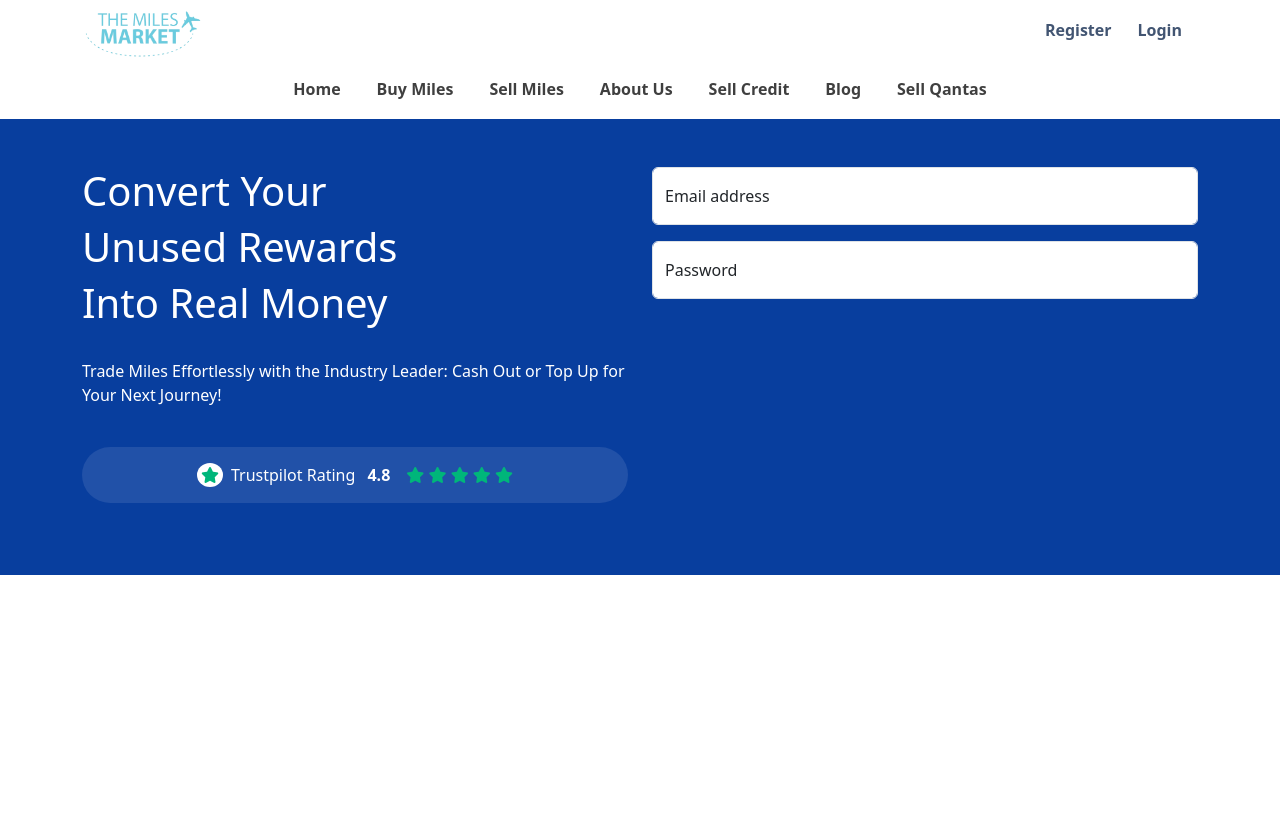
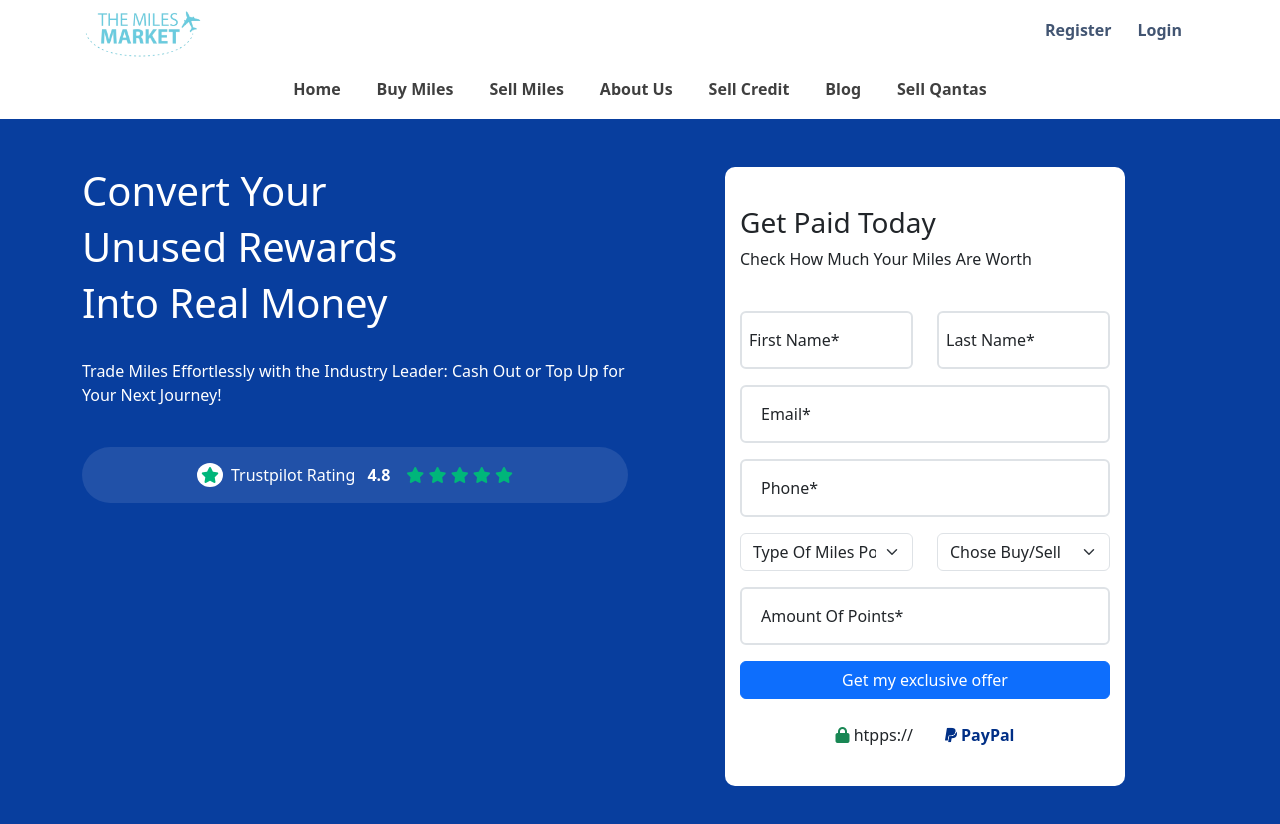
Before and after one commit to Sawom/The-Miles-Market, a plain HTML site: page index.html in a window 1280 px wide. Before the commit the page ends 800 px from the top, so only its background shows below. Drawn offline with Linux system fonts and the light colour scheme.

Commit message:
form done

```diff
--- a/css/index.css
+++ b/css/index.css
@@ -50,3 +50,12 @@
 .star{
   color: #00B67A;
 }
+
+/* form style */
+.formWidth {
+  max-width: 400px;
+  margin: auto;
+  background-color: white;
+  padding: 15px;
+  border-radius: 10px;
+}
--- a/index.html
+++ b/index.html
@@ -16,7 +16,6 @@
       crossorigin="anonymous"
       referrerpolicy="no-referrer"
     />
-
   </head>
   <body>
     <!-- navbar part -->
@@ -81,12 +80,12 @@
     </section>
     <!-- navbar part end -->
 
+    <!-- banner part -->
     <section class="divBack">
       <br />
       <br />
       <div class="container max-auto mb-5">
         <div class="row">
-
           <!-- 1st column -->
           <div class="col-12 col-lg-6 col-md-6">
             <h1 class="text-white">Convert Your</h1>
@@ -101,16 +100,21 @@
             <br />
 
             <!-- rating -->
-            <div class="d-flex justify-content-center align-items-center" style="background-color: #2151A8; border-radius: 50px;">
+            <div
+              class="d-flex justify-content-center align-items-center"
+              style="background-color: #2151a8; border-radius: 50px"
+            >
+              <div class="d-flex align-items-center">
+                <span>
+                  <i
+                    class="fa-solid fa-star star p-1"
+                    style="background-color: white; border-radius: 100%"
+                  ></i>
+                </span>
 
-              <div class="d-flex align-items-center">
-                  <span >
-                    <i class="fa-solid fa-star star p-1" style="background-color: white; border-radius: 100%;"></i>
-                  </span>
-
-                  <p  class="text-white mx-2 mt-3" >Trustpilot Rating <b class="mx-2">4.8</b>  </p>
-
-
+                <p class="text-white mx-2 mt-3">
+                  Trustpilot Rating <b class="mx-2">4.8</b>
+                </p>
               </div>
 
               <div class="d-flex">
@@ -122,37 +126,140 @@
                   <i class="fa-solid fa-star star"></i>
                 </span>
               </div>
-
             </div>
-
           </div>
 
           <!-- 2nd column -->
           <div class="col-12 col-lg-6 col-md-6">
-            <div>
+            <div class="formWidth">
+              <br />
+              <h3>Get Paid Today</h3>
+              <p>Check How Much Your Miles Are Worth</p>
+              <br />
               <form action="">
-                <div>
+                <!-- first & last name -->
+                <div class="row">
+                  <!-- first name -->
+                  <div class="form-floating col-12 mb-3 col-md-6 col-lg-6">
+                    <input
+                      type="text"
+                      class="form-control border-2"
+                      id="floatingInput"
+                      placeholder="email"
+                      required
+                    />
+                    <label for="floatingInput" class="mx-2">First Name*</label>
+                  </div>
+                  <!-- last name -->
+                  <div class="form-floating col-12 mb-3 col-md-6 col-lg-6">
+                    <input
+                      type="text"
+                      class="form-control border-2"
+                      id="floatingPassword"
+                      placeholder="Password"
+                      required
+                    />
+                    <label for="floatingPassword" class="mx-2"
+                      >Last Name*</label
+                    >
+                  </div>
+                </div>
 
-                  <div class="form-floating mb-3">
-                    <input type="email" class="form-control" id="floatingInput" placeholder="name@example.com">
-                    <label for="floatingInput">Email address</label>
+                <!-- email -->
+                <div class="form-floating mb-3">
+                  <input
+                    type="email"
+                    class="form-control border-2"
+                    id="floatingPassword"
+                    placeholder="Password"
+                    required
+                  />
+                  <label for="floatingPassword" class="mx-2">Email*</label>
+                </div>
+
+                <!-- phone -->
+                <div class="form-floating mb-3">
+                  <input
+                    type="text"
+                    class="form-control border-2"
+                    id="floatingPassword"
+                    placeholder="Password"
+                    required
+                  />
+                  <label for="floatingPassword" class="mx-2">Phone*</label>
+                </div>
+
+                <!--  amount of points -->
+                <div class="row">
+                  <!-- types -->
+                  <div class="col-12 mb-3 col-md-6 col-lg-6">
+                    <select
+                      class="form-select"
+                      aria-label="Default select example">
+                      <option selected>Type Of Miles Points</option>
+                      <option value="1">A</option>
+                      <option value="2">B</option>
+                      <option value="3">C</option>
+                    </select>
                   </div>
 
-                  <div class="form-floating">
-                    <input type="password" class="form-control" id="floatingPassword" placeholder="Password">
-                    <label for="floatingPassword">Password</label>
+                  <!-- chose buy/sell -->
+                  <div class="col-12 mb-3 col-md-6 col-lg-6">
+                    <select
+                      class="form-select"
+                      aria-label="Default select example">
+                      <option selected>Chose Buy/Sell</option>
+                      <option value="1">Buy</option>
+                      <option value="2">Sell</option>
+                    </select>
                   </div>
 
                 </div>
+
+                <!-- amount of points -->
+                <div class="form-floating mb-3">
+                  <input
+                    type="text"
+                    class="form-control border-2"
+                    id="floatingPassword"
+                    placeholder="Password"
+                    required
+                  />
+                  <label for="floatingPassword" class="mx-2">Amount Of Points*</label>
+                </div>
+
+                <!-- button -->
+                <div class="d-grid ">
+                  <button  class="btn btn-primary" >Get my exclusive offer</button>
+                </div>
+                <br>
+
+                <!-- logo -->
+                <div class="d-flex justify-content-center">
+                  <div class="mx-3">
+                    <i  class="fa-solid fa-lock text-success"> </i> htpps://
+                  </div>
+                  <div class="mx-3">
+                    <span style="color: #002F86;"> <i class="fa-brands fa-paypal"></i> <b>PayPal</b>  </span>
+                  </div>
+                </div>
+                <br>
+
               </form>
-
             </div>
           </div>
         </div>
       </div>
 
       <br />
+      <!-- numbers -->
+      <div class="row">
+
+      </div>
+
     </section>
+    <!-- banner part end -->
+
 
     <script src="js/bootstrap.bundle.min.js"></script>
   </body>
```
